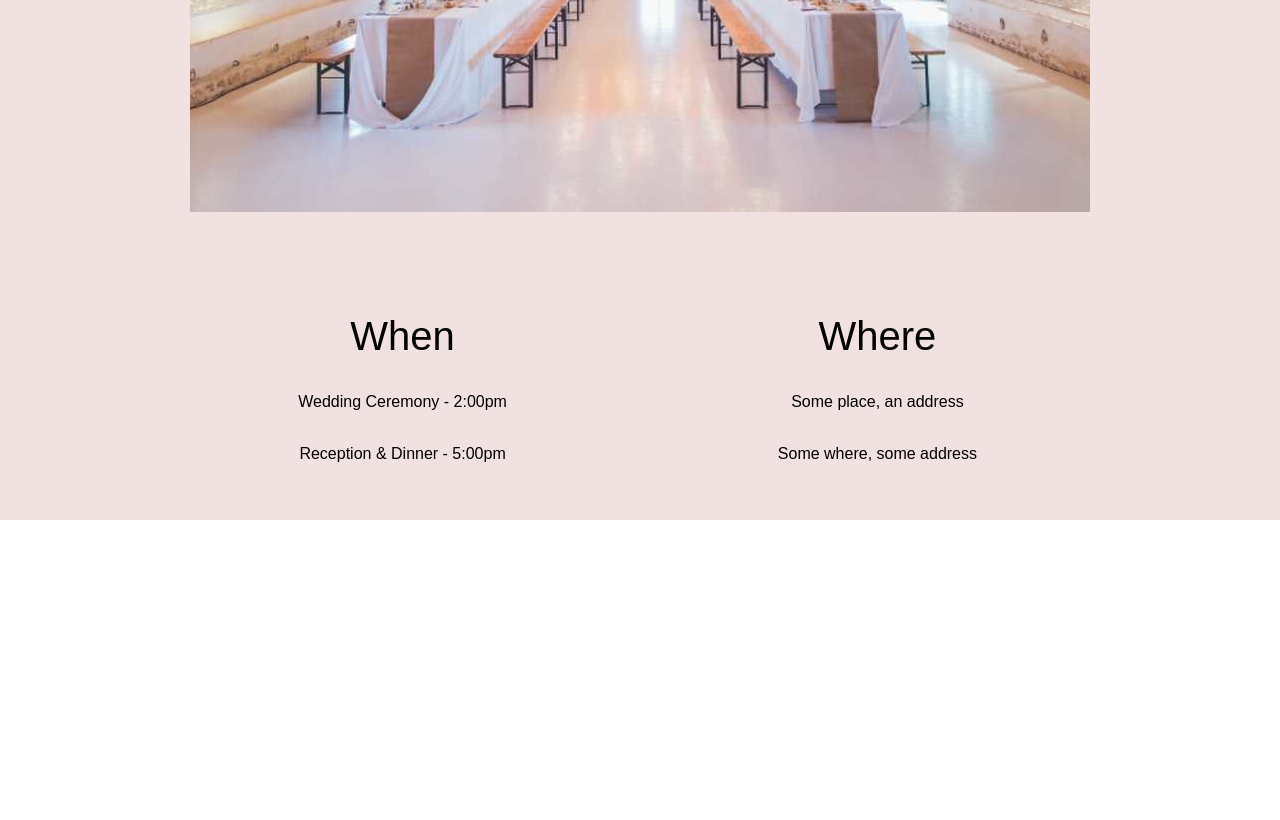
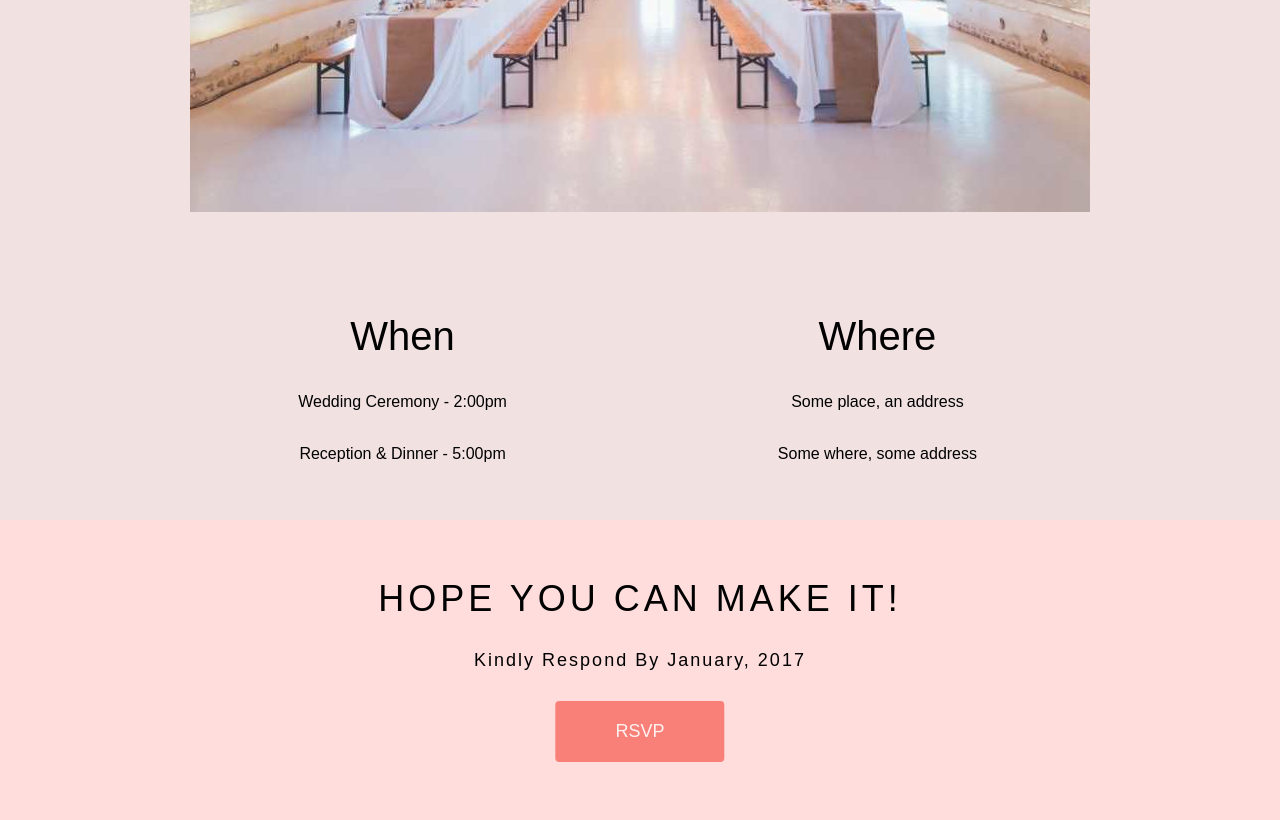
Before and after one commit to Softconstruct-internship/Html-Task-5, a website: page index.html in a window 1280 px wide. Shown: the part 2735-3555 px from the top of the page. Before the commit the page ends 3255 px from the top, so only its background shows below. Drawn offline with Linux system fonts and the light colour scheme.

Commit message:
added style rsvp

```diff
--- a/index.html
+++ b/index.html
@@ -68,6 +68,13 @@
             </div>
         </div>
     </section>
+    <section class="main-rspv-container">
+<div>
+    <h2>HOPE YOU CAN MAKE IT!</h2>
+    <p>Kindly Respond By January, 2017</p>
+    <button>RSVP</button>
+</div>
+    </section>
 </body>
 
 </html>
--- /dev/null
+++ b/sass/_rsvp.scss
@@ -0,0 +1,41 @@
+.main-rspv-container {
+    background-color: $background-color;
+    width: 100%;
+    height: 300px;
+    position: relative;
+    div {
+        font-family: $font-family;
+        position: absolute;
+        top: 50%;
+        left: 50%;
+        transform: translate(-50%, -50%);
+        text-align: center;
+        letter-spacing: $letter-spacing;
+        h2 {
+            font-size: $medium_font_size;
+            font-weight: 400;
+            letter-spacing: 4px;
+        }
+        p {
+            padding: 30px;
+            font-size: 18px !important;
+            letter-spacing: 2px !important;
+        }
+        button {
+            color: $first_type_color;
+            background-color: #f44336;
+            opacity: 0.6;
+            font-size: 18px;
+            padding: 20px 60px !important;
+            border-radius: 4px;
+            cursor: pointer;
+            border: none;
+            &:hover {
+                background-color: rgb(155, 153, 153);
+                color: black;
+                font-size: 25px;
+                font-weight: 500;
+            }
+        }
+    }
+}
--- a/sass/main.scss
+++ b/sass/main.scss
@@ -3,6 +3,7 @@
 @import "container";
 @import "container-invited";
 @import "wedding-container";
+@import "rsvp";
 
 *{
     margin: 0;
```
Also changed, not shown: css/style.css.
